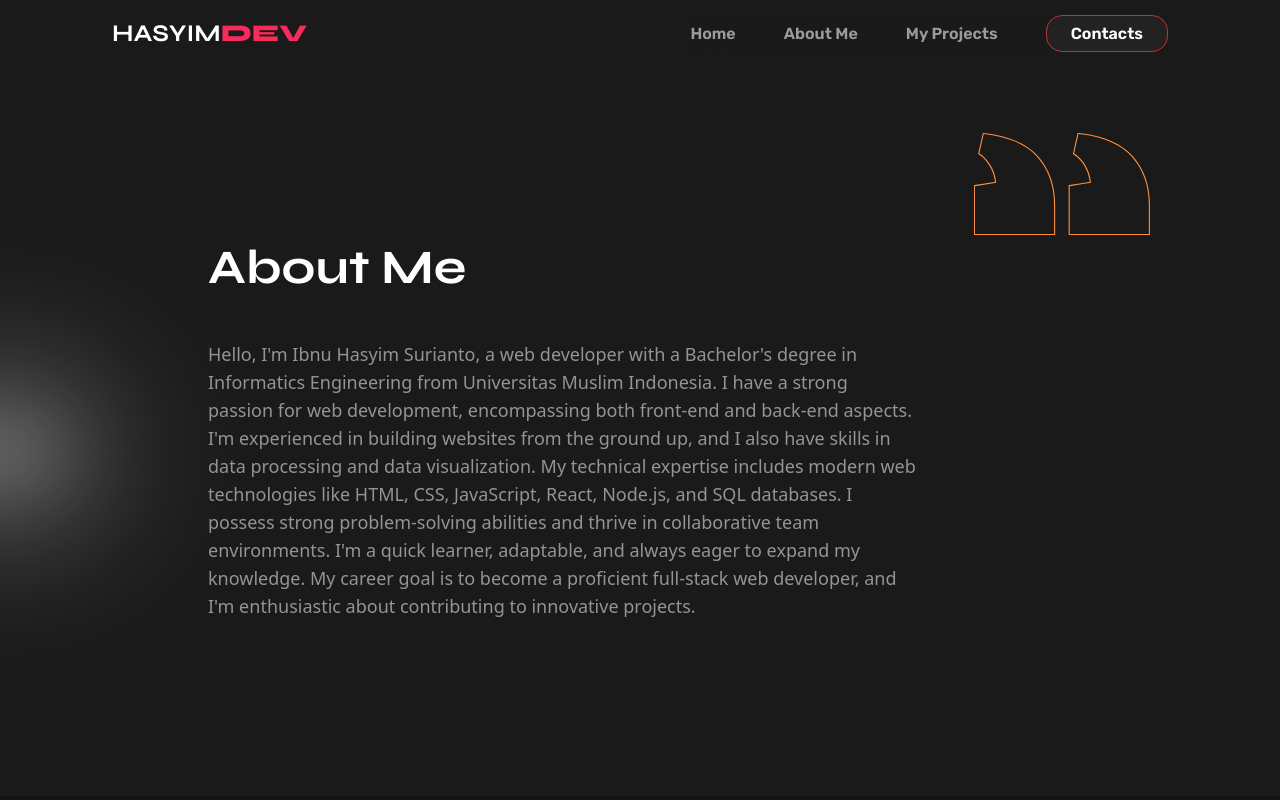
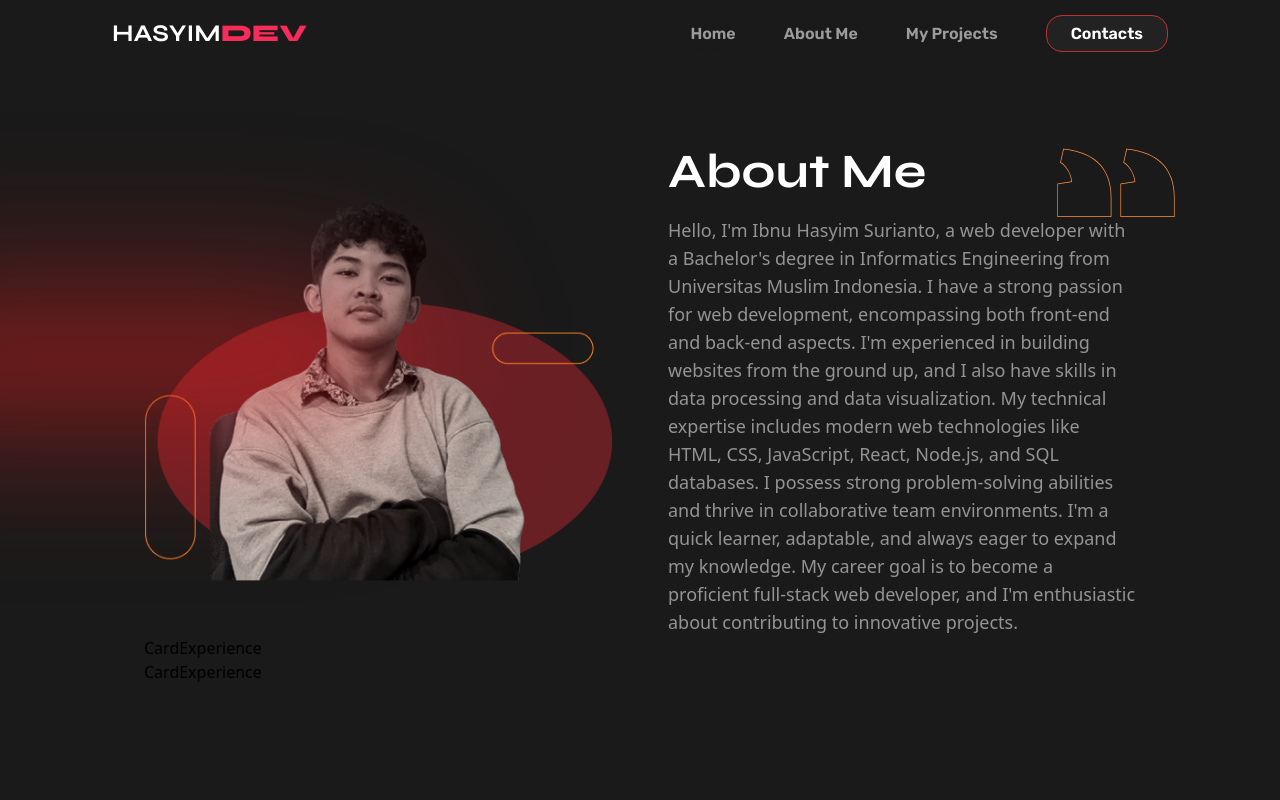
Before and after one commit to IbnuHs/HasyimDev-Portofolio, a React (Vite) app: page /aboutme in a window 1280 px wide. Shown: the top 800 px of the page. Built offline with nearby package versions, Linux system fonts and the light colour scheme.

Commit message:
add about me section at aboutme pages

```diff
--- a/src/App.jsx
+++ b/src/App.jsx
@@ -7,7 +7,7 @@ import { Routes, Route } from "react-router";
 import { MyFooter } from "./Components/MyFooter";
 import { ProjectsPage } from "./Pages/ProjectPages/ProjectsPage";
 import { DetailProject } from "./Pages/ProjectPages/DetailProject";
-import { AboutSection } from "./Pages/Homepages/Section/AboutSection";
+import { AboutMe } from "./Pages/AboutMePages.jsx/AboutMe";
 
 function App() {
   return (
@@ -18,7 +18,7 @@ function App() {
           <Route path="/" element={<HomePages />} />
           <Route path="/projects" element={<ProjectsPage />} />
           <Route path="/projects/:id" element={<DetailProject />} />
-          <Route path="/aboutme" element={<AboutSection />} />
+          <Route path="/aboutme" element={<AboutMe />} />
         </Routes>
         <MyFooter />
       </div>
--- a/src/Components/Navbar.jsx
+++ b/src/Components/Navbar.jsx
@@ -13,7 +13,7 @@ export const Navbar = () => {
         <span className="font-extrabold px-0 mx-0 text-[#F72C5B]">DEV</span>
       </h1>
       <ol
-        className={`absolute top-13 text-[14px] left-0 right-0 flex flex-col justify-center items-center gap-4 font-semibold ease-in-out transition-all duration-75 font-rubik bg-[#1A1A1A] backdrop-filter backdrop-blur-lg  ${
+        className={`absolute top-13 text-[14px] left-0 z-20 right-0 flex flex-col justify-center items-center gap-4 font-semibold ease-in-out transition-all duration-75 font-rubik bg-[#1A1A1A] backdrop-filter backdrop-blur-lg  ${
           show ? "h-auto py-5 pb-8" : "h-0 overflow-hidden"
         } md:bg-transparent md:static md:flex md:h-auto md:flex-row md:text-[13px] md:overflow-visible lg:text-[15px] xl:text-[16px] xl:gap-12`}>
         <li className="listNav text-[#ffffff91] hover:text-white transition-all">
--- /dev/null
+++ b/src/Pages/AboutMePages.jsx/About.jsx
@@ -0,0 +1,31 @@
+import React from "react";
+import backquote from "../../assets/backtip.svg";
+
+export const AboutSection = () => {
+  return (
+    <section id="aboutme" className="text-white relative">
+      <h2 className="font-syne text-2xl font-bold md:text-2xl lg:text-5xl">
+        About Me
+      </h2>
+      <p className="text-[#949494] mt-5 text-sm md:text-[10px] lg:text-sm xl:text-lg">
+        Hello, I'm Ibnu Hasyim Surianto, a web developer with a Bachelor's
+        degree in Informatics Engineering from Universitas Muslim Indonesia. I
+        have a strong passion for web development, encompassing both front-end
+        and back-end aspects. I'm experienced in building websites from the
+        ground up, and I also have skills in data processing and data
+        visualization. My technical expertise includes modern web technologies
+        like HTML, CSS, JavaScript, React, Node.js, and SQL databases. I possess
+        strong problem-solving abilities and thrive in collaborative team
+        environments. I'm a quick learner, adaptable, and always eager to expand
+        my knowledge. My career goal is to become a proficient full-stack web
+        developer, and I'm enthusiastic about contributing to innovative
+        projects.
+      </p>
+      <img
+        src={backquote}
+        alt=""
+        className="font-extrabold absolute top-0 right-0 w-[80px] lg:w-[100px] xl:-right-10 xl:w-[120px]"
+      />
+    </section>
+  );
+};
--- a/src/Pages/AboutMePages.jsx/AboutMe.jsx
+++ b/src/Pages/AboutMePages.jsx/AboutMe.jsx
@@ -1,10 +1,22 @@
 import React from "react";
-import { AboutSection } from "../Homepages/Section/AboutSection";
+import { AboutSection } from "./About";
+import me from "../../../src/assets/me1.png";
+import { CardExperience } from "./CardExperience";
+import { experience } from "../../data/experience";
 
 export const AboutMe = () => {
   return (
-    <div className="min-h-[80vh]">
-      <AboutSection />
-    </div>
+    <section className="min-h-[80vh] -z-10 px-12 mt-10 mb-15 lg:mt-20 xl:px-36 relative">
+      <div className="flex flex-col gap-10 relative md:grid md:grid-cols-2 lg:items-center xl:gap-14">
+        <div className="h-[50px] w-[150px] absolute -left-10 rounded-[100%] shadow-[#E52020] shadow-background bg-[#e520208a] blur-2xl top-[40%] z-10 md:h-[30px] md:w-[120px] md:-left-0  md:rounded-none lg:w-[500px] lg:-left-[280px] "></div>
+        <img src={me} alt="" className="w-full" />
+        <AboutSection />
+      </div>
+      <div className="">
+        {experience.map(i => {
+          return <CardExperience experience={experience} />;
+        })}
+      </div>
+    </section>
   );
 };
--- /dev/null
+++ b/src/Pages/AboutMePages.jsx/CardExperience.jsx
@@ -0,0 +1,6 @@
+import React from "react";
+
+export const CardExperience = ({ experience }) => {
+  console.log(experience[0]);
+  return <article>CardExperience</article>;
+};
--- /dev/null
+++ b/src/data/experience.js
@@ -0,0 +1,21 @@
+import dicodingpict from "/src/data/images/experience/dicoding.png";
+import kallaPict from "/src/data/images/experience/kalla.png";
+
+export const experience = [
+  {
+    title: "Study Independen FrontEnd & BackEnd Dicoding",
+    company: "Dicoding",
+    time: "Feb 2023 - June 2023",
+    thumbnail: dicodingpict,
+    detail:
+      "Participated in Independent Study activities at Merdeka Campus with learning topics Front End Web and Back End and successfully worked on and completed the capstone project in a team.",
+  },
+  {
+    title: "BackEnd Developer Intern",
+    company: "Kalla Group",
+    time: "Aug 2023 - Dec 2023",
+    thumbnail: kallaPict,
+    detail:
+      "Participated in internship activities held by the Kampus Merdeka, which partnered with the kalla group. there I was a back end developer, I worked with my team of 4 people and worked to create an API that would be used by the frontend team. the project we worked on was an item tracking application that would be used by kalla translog.",
+  },
+];
```
Also changed, not shown: src/data/images/experience/Kalla.png (added), src/data/images/experience/dicoding.png (added).
